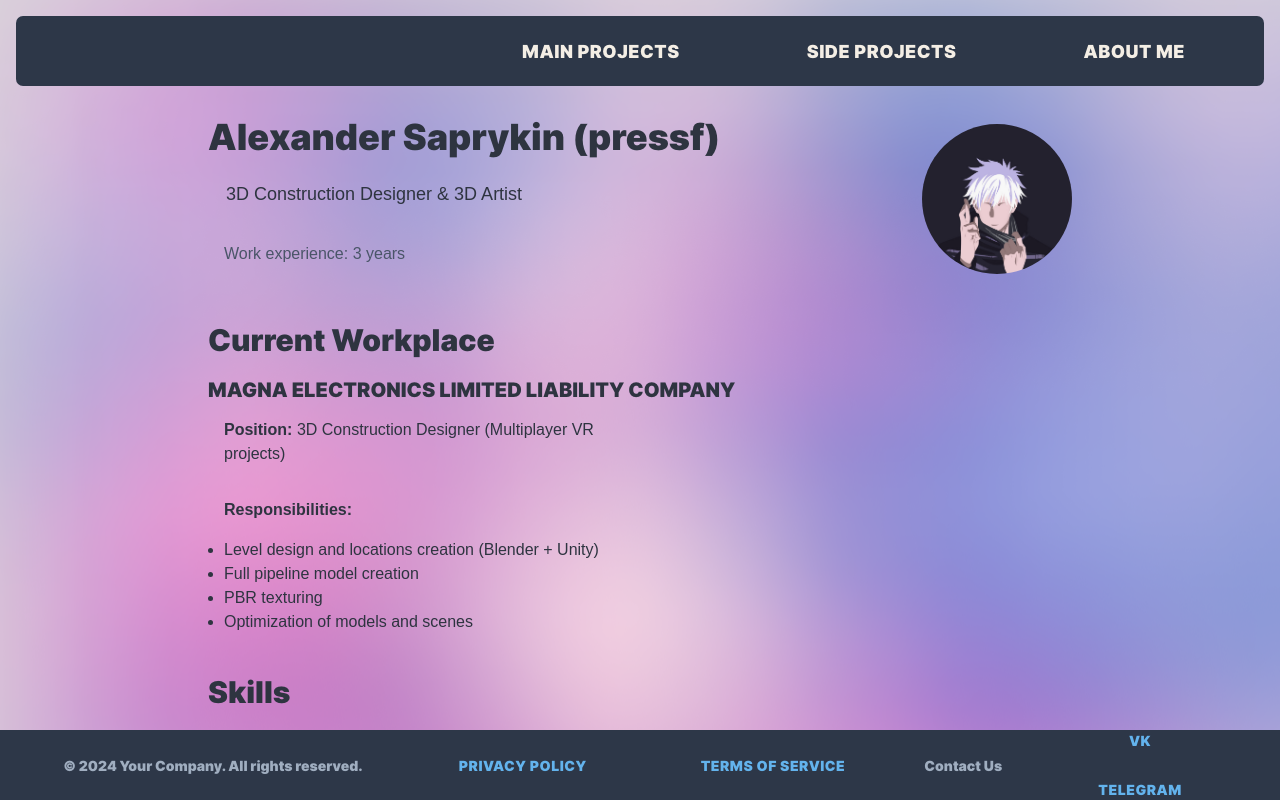
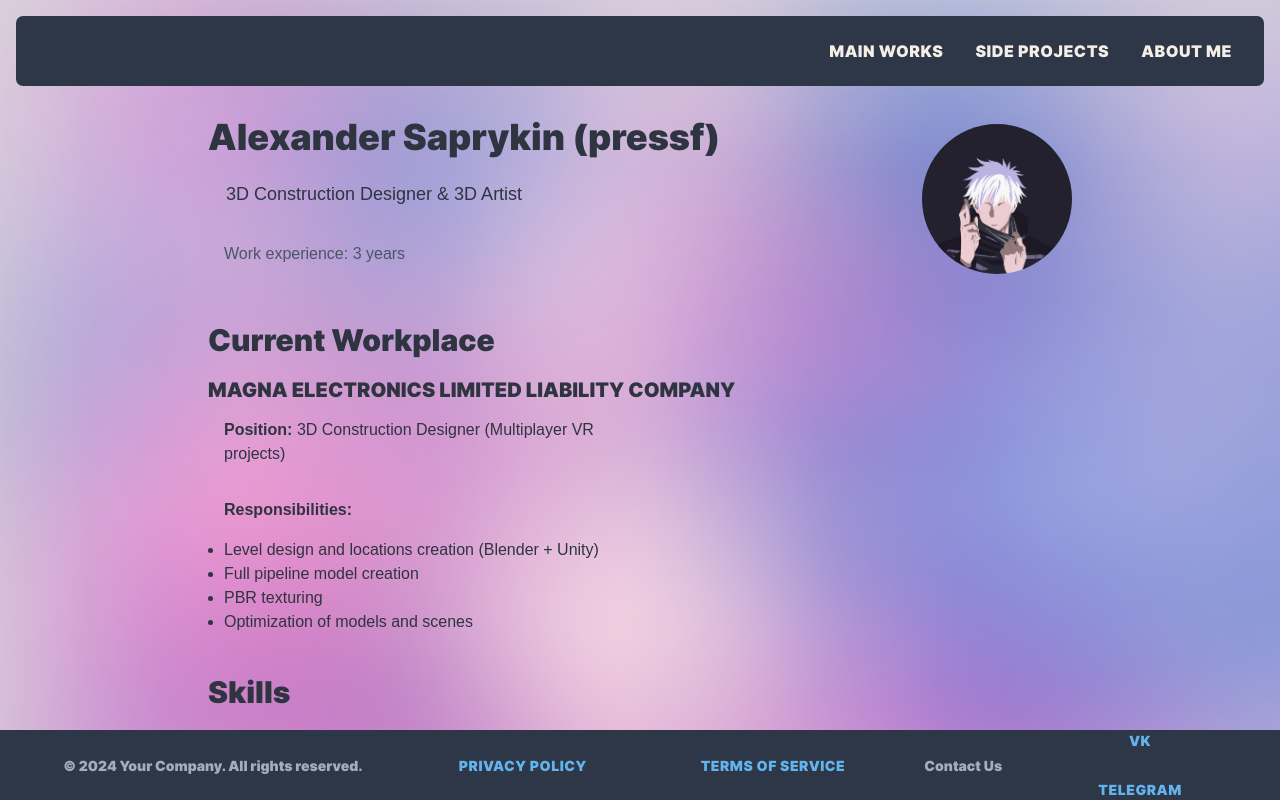
Before and after one commit to pr3ssf/UIUX, a React (Vite) app: page /aboutme in a window 1280 px wide. Shown: the top 800 px of the page. Built offline with nearby package versions, Linux system fonts and the light colour scheme.

Commit message:
dev: main projects css 3 + fix header

```diff
--- a/src/components/Footer.tsx
+++ b/src/components/Footer.tsx
@@ -12,12 +12,13 @@ export const Footer = () => {
       p="16px"
       boxSizing="border-box"
       display="flex"
-      alignItems="center"  // Центрирование содержимого по вертикали
+      alignItems="center"
+      zIndex={1000}
     >
       <Flex
         direction={{ base: "column", md: "row" }}
-        alignItems="center"  // Центрирование элементов Flex-контейнера по вертикали
-        justifyContent="space-evenly" // Равномерное распределение
+        alignItems="center"
+        justifyContent="space-evenly"
         w="100%"
         mx="auto"
         gap={0}
--- a/src/components/Header.tsx
+++ b/src/components/Header.tsx
@@ -39,21 +39,23 @@ export const Header = () => {
         position="fixed" // фиксанция
         top={0} // расположение
         zIndex={1000} // выше контента
-        fontWeight="normal"
+        // fontWeight="normal"
       >
-        <Flex direction="row" alignItems="center" gap="1px">
+        <Flex direction="row" alignItems="center">
           <Link
+            padding={4}
             color="brand.200"
-            fontSize="lg"
+            fontSize="md"
             cursor="pointer"
             _hover={{textDecoration: "underline", color: "brand.100" }}
             onClick={() => navigate('/')}
           >
-            Main Projects
+            Main Works
           </Link>
           <Link
+            padding={4}
             color="brand.200"
-            fontSize="lg"
+            fontSize="md"
             cursor="pointer"
             _hover={{textDecoration: "underline", color: "brand.100" }}
             onClick={() => navigate('/sideprojects')}
@@ -61,8 +63,9 @@ export const Header = () => {
             Side Projects
           </Link>
           <Link
+            padding={4}
             color="brand.200"
-            fontSize="lg"
+            fontSize="md"
             cursor="pointer"
             _hover={{textDecoration: "underline", color: "brand.100" }}
             onClick={() => navigate('/aboutme')}
--- a/src/pages/MainProjects.tsx
+++ b/src/pages/MainProjects.tsx
@@ -14,7 +14,7 @@ const MainProjects = () => {
       <div className="buffer"></div>
 
       <div className="parallax-container parallax-container2">
-        <div className="container-element">
+        <div className="container-element ">
           <div style={{ flex: 2, maxWidth: "600px" }}>
             <img src={yourImage} alt="Project Description" className="element-image" />
           </div>
--- a/src/styles/MainProjects.css
+++ b/src/styles/MainProjects.css
@@ -65,6 +65,8 @@ body {
   gap: 16px;
   padding-left: 20px;
   padding-right: 20px;
+
+  height: 100%;
 }
 
 .element-image {
@@ -75,6 +77,23 @@ body {
 }
 
 /* Стили текста */
+.element-text {
+  flex: 1;
+  text-align: left;
+  background: rgba(255, 255, 255, 0.3);
+  backdrop-filter: blur(10px);
+  -webkit-backdrop-filter: blur(10px);
+  border-radius: 8px;
+  margin: 16px;
+  box-shadow: 0 4px 6px rgba(0, 0, 0, 0.1);
+
+
+  height: 100%;
+
+
+  z-index: 1;
+}
+
 .element-text-title {
   font-size: 1.125rem;
   font-weight: bold;
@@ -85,18 +104,6 @@ body {
   font-size: 1rem;
   line-height: 1.5;
   color: #333;
-}
-
-.element-text {
-  flex: 1;
-  text-align: left;
-  background: rgba(255, 255, 255, 0.3);
-  backdrop-filter: blur(10px);
-  -webkit-backdrop-filter: blur(10px);
-  border-radius: 8px;
-  margin: 16px;
-  box-shadow: 0 4px 6px rgba(0, 0, 0, 0.1);
-  height: 100%;
 }
 
 h1 {
```
